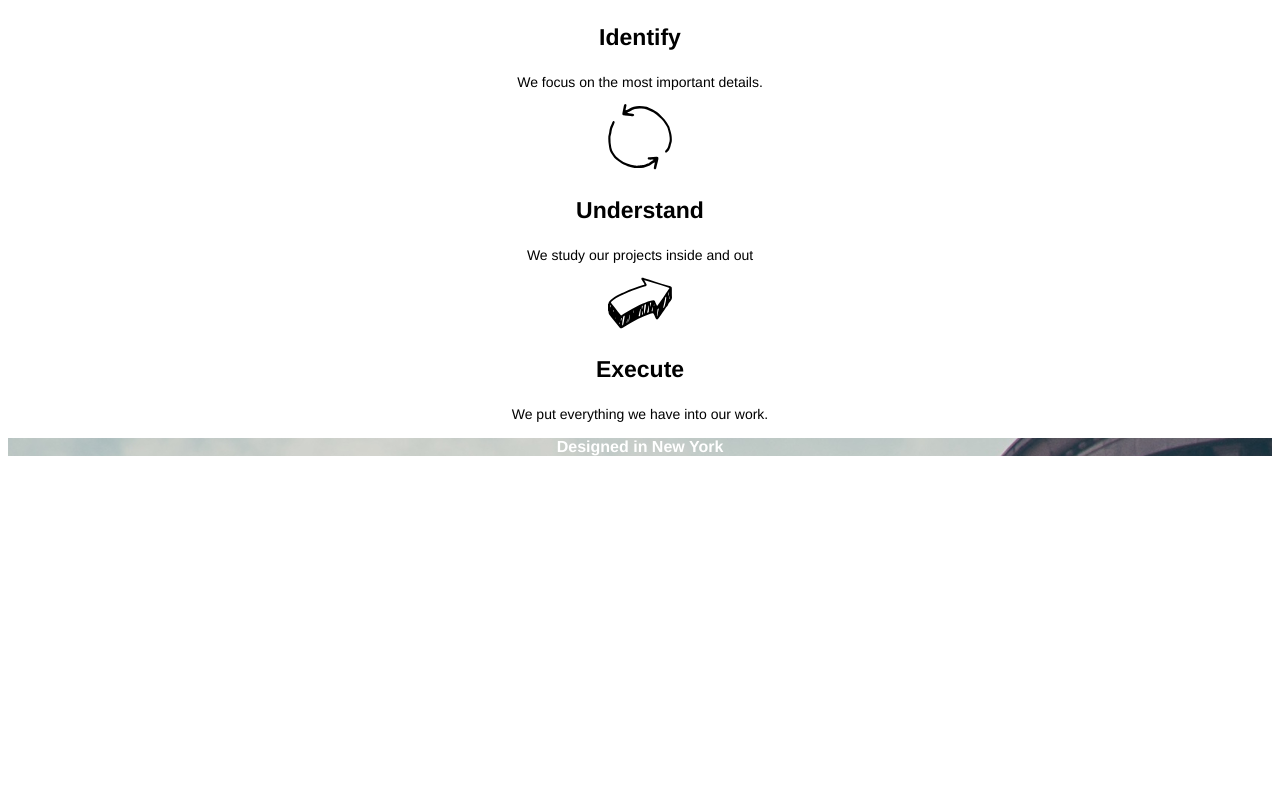
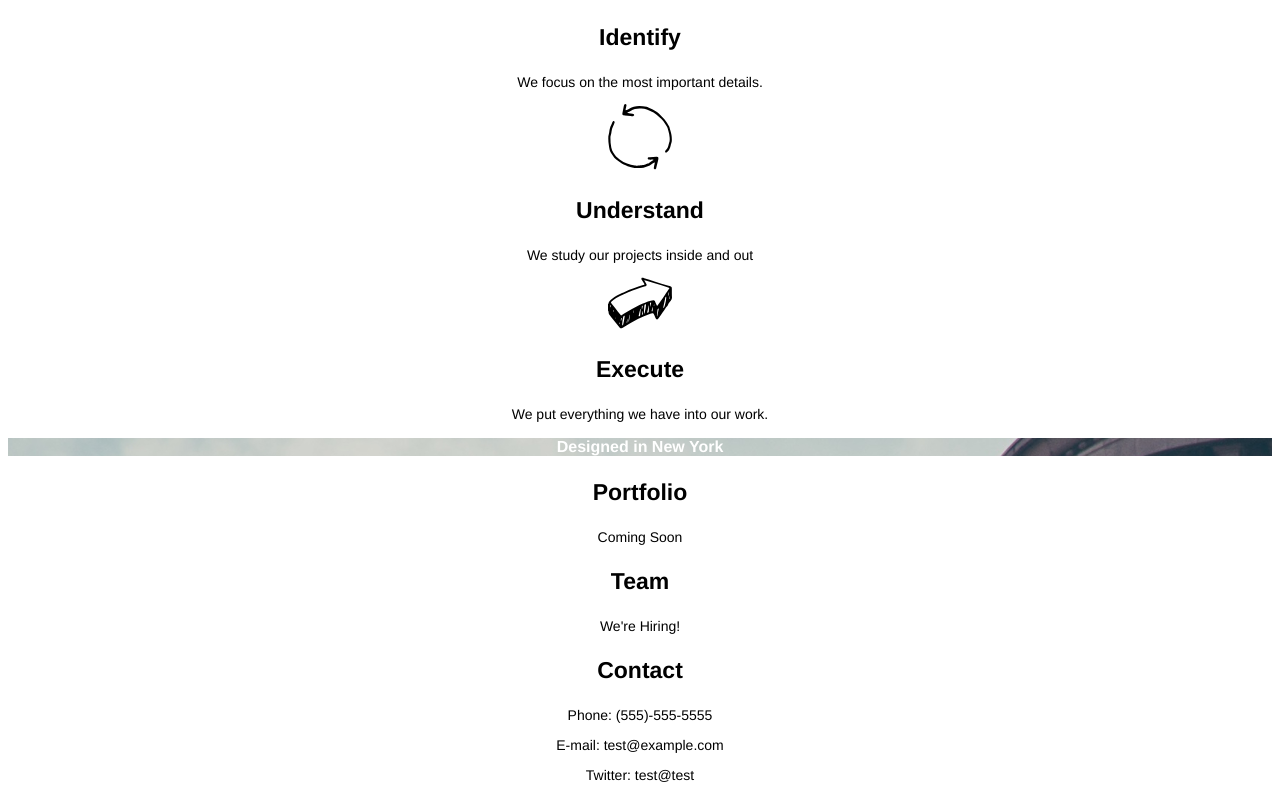
Before and after one commit to Fuzzyonescii/broadway_design, a plain HTML site: page index.html in a window 1280 px wide. Shown: the part 471-1268 px from the top of the page. Before the commit the page ends 943 px from the top, so only its background shows below. Drawn offline with Linux system fonts and the light colour scheme.

Commit message:
Added info class

```diff
--- a/index.html
+++ b/index.html
@@ -33,7 +33,14 @@
     <p class="solo">Designed in New York</p>
 
     <div class="info">
-
+      <h3>Portfolio</h3>
+      <p>Coming Soon</p>
+      <h3>Team</h3>
+      <p>We're Hiring!</p>
+      <h3>Contact</h3>
+      <p>Phone: (555)-555-5555 </p>
+      <p>E-mail: test@example.com</p>
+      <p>Twitter: test@test</p>
     </div>
 
   </body>
--- a/resources/css/style.css
+++ b/resources/css/style.css
@@ -43,3 +43,13 @@ p.solo  {
   font-weight: bold;
   color: white;
 }
+
+/* Instead of making a global h3, keep them seperate for easier modification of individual sections */
+.info h3 {
+  font-size: 23px;
+  font-weight: bold;
+}
+
+.info p {
+  font-size: 14px;
+}
```
